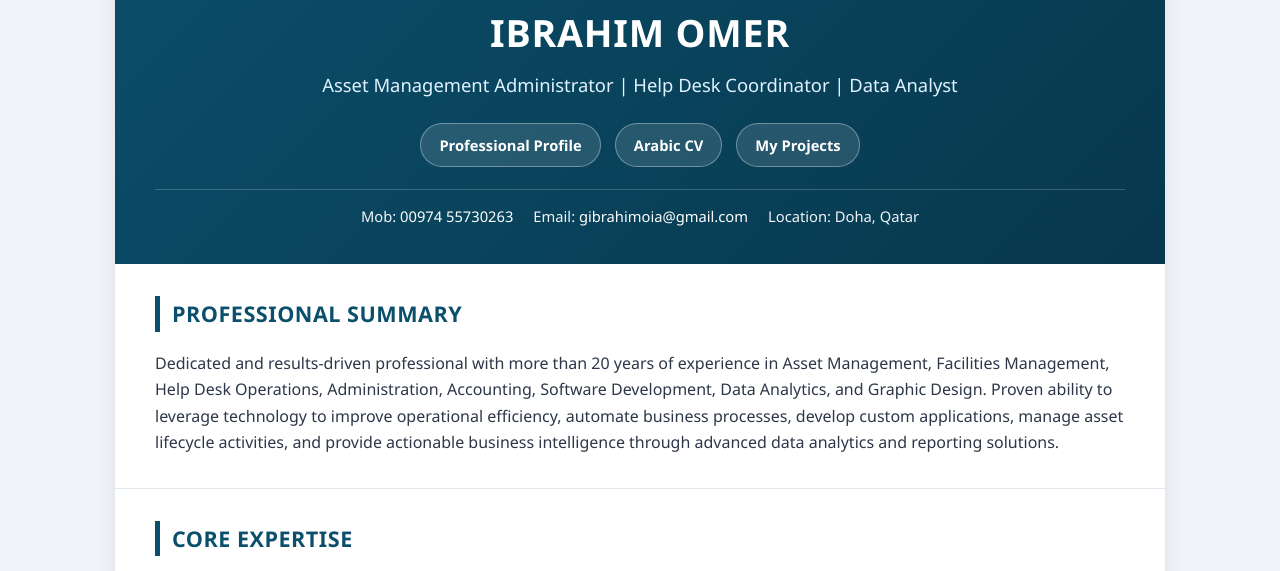
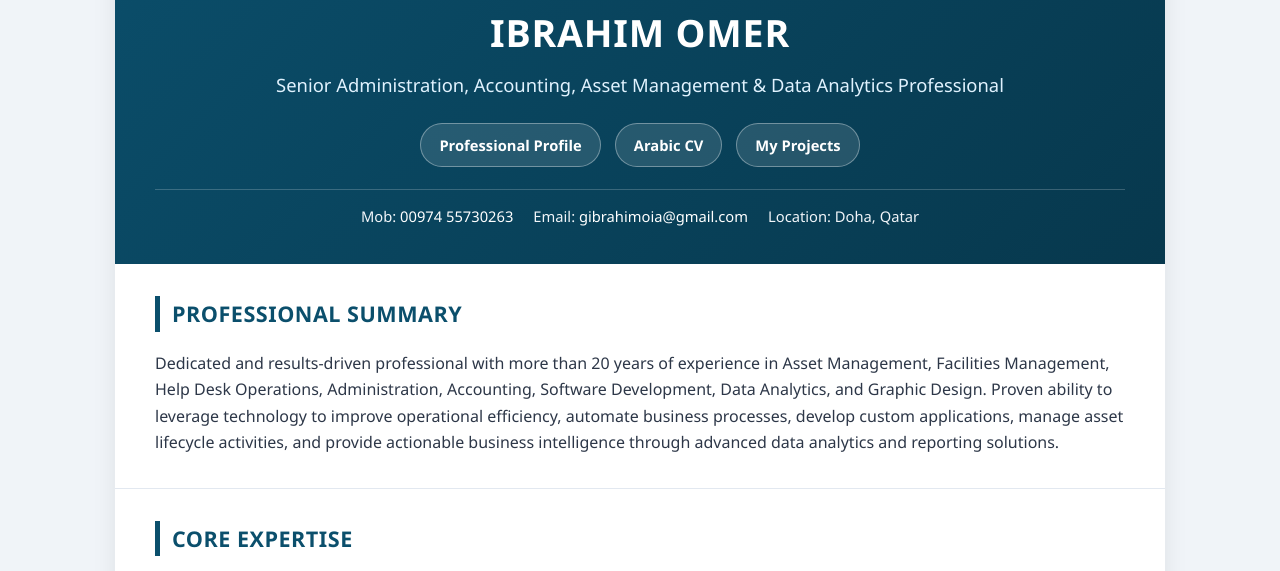
Before and after one commit to ibrahimoia/MyCV, a plain HTML site: page index.html in a window 1280 px wide. Shown: the part 191-762 px from the top of the page. Drawn offline with Linux system fonts and the light colour scheme.

Commit message:
Update index.html

```diff
--- a/index.html
+++ b/index.html
@@ -399,7 +399,7 @@
       <img src="PHOTO.png" alt="Ibrahim Omer Ibrahim" class="profile-img">
 
       <h2>IBRAHIM OMER</h2>
-      <p class="role-title">Asset Management Administrator | Help Desk Coordinator | Data Analyst</p>
+      <p class="role-title">Senior Administration, Accounting, Asset Management & Data Analytics Professional</p>
 
       <nav class="contact-links" aria-label="Profile and CV links">
         <a href="https://ibrahimoia.github.io/my-profile/" target="_blank" rel="noopener noreferrer" class="btn-link">Professional Profile</a>
```
